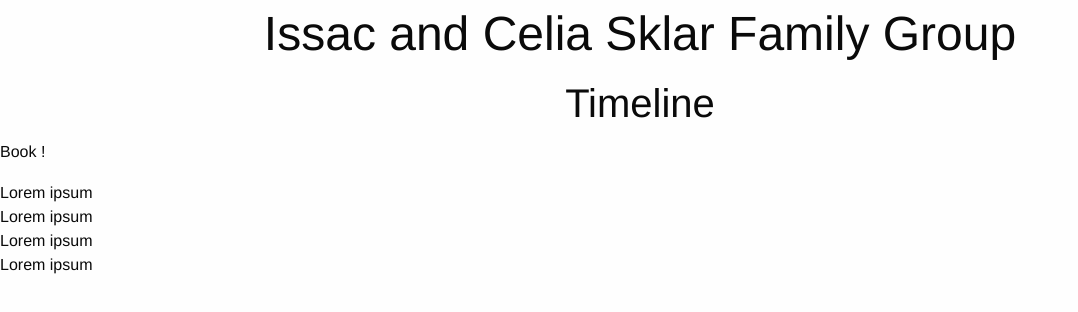
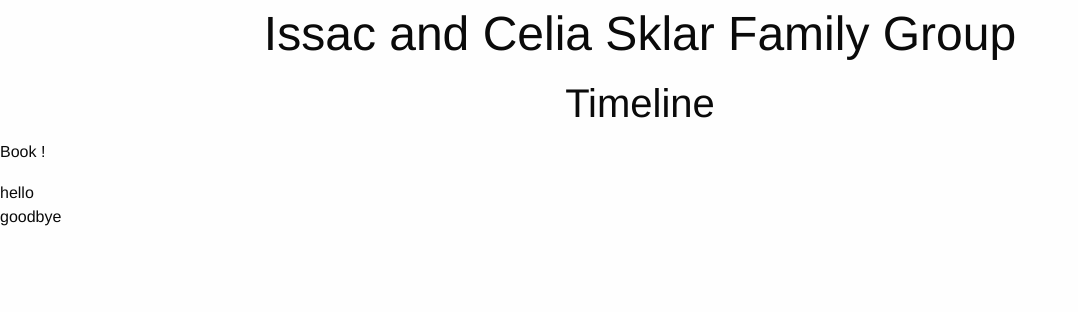
Before and after one commit to dabutvin/familygroup, a React app: page / in a window 1280 px wide. Shown: the top 312 px of the page, without its empty margins (0-1078 px from the left). Built offline with nearby package versions, Linux system fonts and the light colour scheme.

Commit message:
adds data access

```diff
--- a/src/book.jsx
+++ b/src/book.jsx
@@ -7,10 +7,8 @@ class Book extends React.Component {
     return (
     	<div>
     		<p> Book !</p>
-    		<Page />
-    		<Page />
-    		<Page />
-    		<Page />
+    		<Page num="0" />
+    		<Page num="1" />
     	</div>
     );
   }
--- /dev/null
+++ b/src/data.jsx
@@ -0,0 +1,10 @@
+export default {
+	"pages": [
+		{
+			"thing": "hello"
+		},
+		{
+			"thing": "goodbye"
+		}
+	]
+}
--- a/src/page.jsx
+++ b/src/page.jsx
@@ -1,11 +1,17 @@
 import React from 'react';
+import Data from './data.jsx';
+
 
 class Page extends React.Component {
+	constructor(props) {
+		super(props);
+		this.pageData = Data.pages[props.num];
+	}
 
 	render() {
 		return (
 			<div>
-				Lorem ipsum
+				{this.pageData.thing}
 			</div>
 		);
 	}
```
